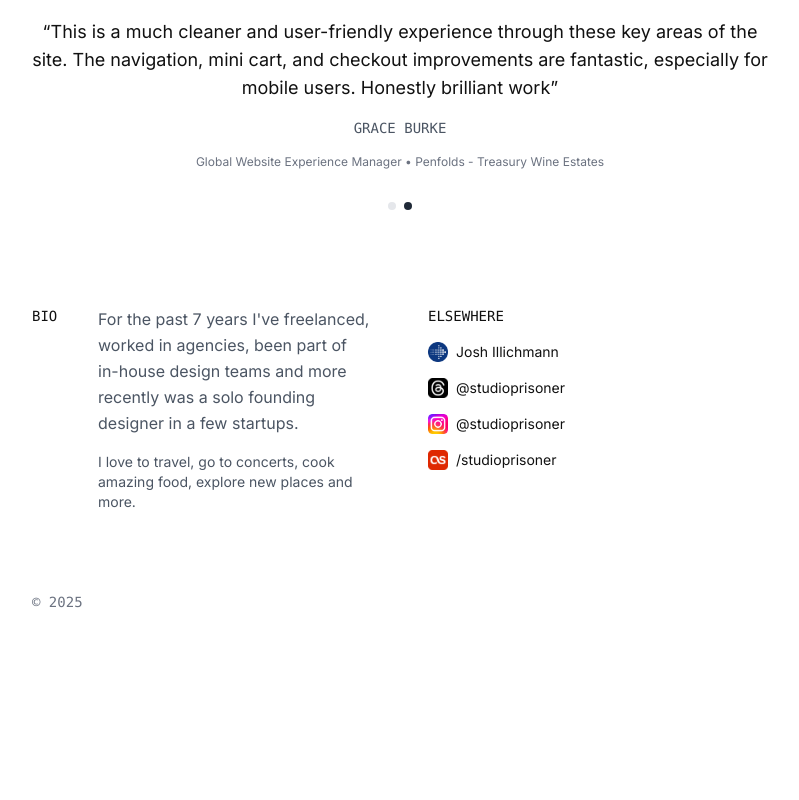
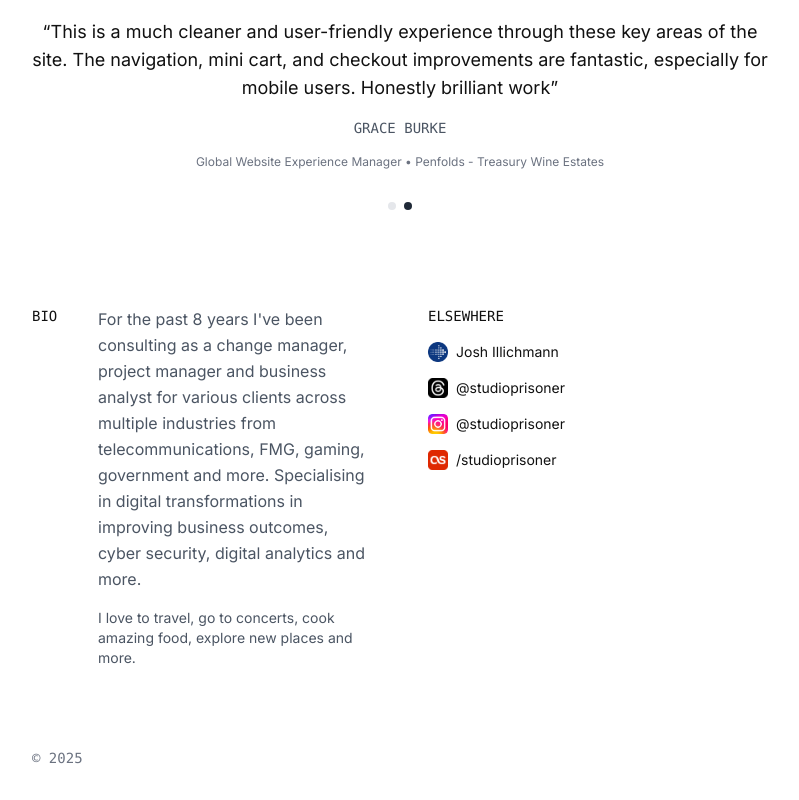
Before and after one commit to studioprisoner/joshillichmann.com, a Next.js app: page / in a window 1280 px wide. Shown: the part 1356-2156 px from the top of the page, without its empty margins (240-1039 px from the left). Before the commit the page ends 2000 px from the top, so only its background shows below. Built offline with nearby package versions, Linux system fonts and the light colour scheme.

Commit message:
corrected bio text

```diff
--- a/app/page.tsx
+++ b/app/page.tsx
@@ -290,7 +290,7 @@
           {/* Bio Text Columns */}
           <div className="col-span-5 space-y-4">
             <p className="text-gray-600 leading-relaxed">
-              For the past 7 years I&apos;ve freelanced, worked in agencies, been part of in-house design teams and more recently was a solo founding designer in a few startups.
+            For the past 8 years I&apos;ve been consulting as a change manager, project manager and business analyst for various clients across multiple industries from telecommunications, FMG, gaming, government and more. Specialising in digital transformations in improving business outcomes, cyber security, digital analytics and more.
             </p>
             <p className="text-sm text-gray-600">I love to travel, go to concerts, cook amazing food, explore new places and more.
             </p>
```
